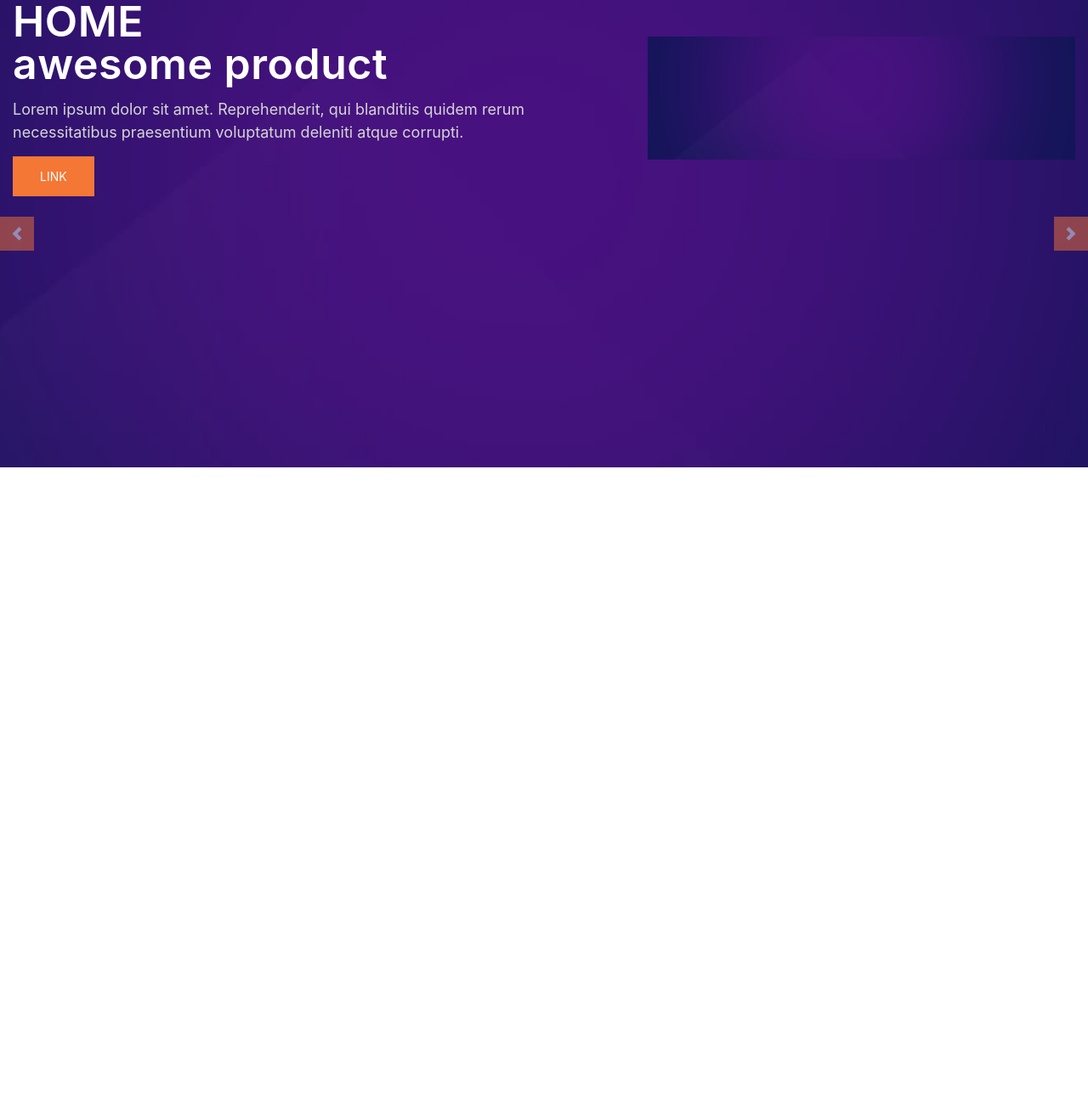
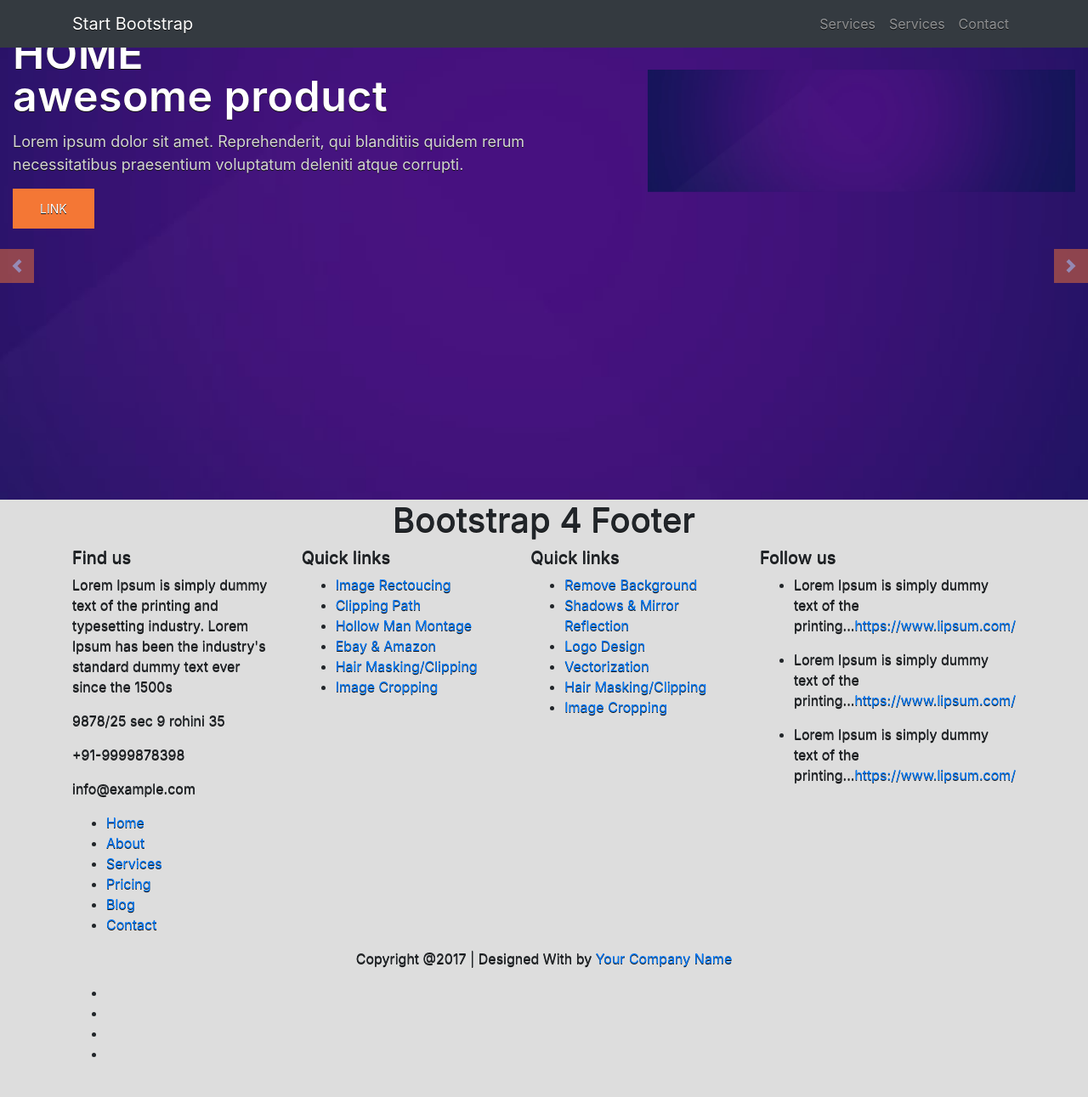
Before and after one commit to Kyoshi84/Website, a Django app: page / in a window 1280 px wide. Shown: the whole page at 85% size. Before the commit the page ends 550 px from the top, so only its background shows below. Run offline with Django 3.2, Linux system fonts and the light colour scheme; data that the repository does not hold is empty; some libraries are stand-ins or nearby versions.

Commit message:
templates, articles view

```diff
--- a/cms/views.py
+++ b/cms/views.py
@@ -1,6 +1,7 @@
 from django.shortcuts import render
 from django.http import HttpResponse
 from .models import Slider, Article, Contact, Footer, Category
+from django.views import generic
 
 def index(request):
     return HttpResponse("Hello, world. You're at the polls index.")
@@ -8,3 +9,11 @@ def index(request):
 def home(request):
     sliders = Slider.objects.all()
     return render(request, 'home.html', {'sliders': sliders})
+
+def article(request):
+
+    return render(request, 'article.html',{'article': article} )
+
+class ArticleView(generic.ListView):
+    model = Article
+    template_name = 'article_list.html'
--- a/static/css/style.css
+++ b/static/css/style.css
@@ -180,3 +180,63 @@
   -webkit-animation-name: slideInRight;
   animation-name: slideInRight;
 }
+
+/* SCC for articles */
+article img{margin:0 1.5em 1.5em 0;box-shadow:0 0 8px 4px black;border:.5em groove #fff;}
+body{ margin:3% auto; background:#ddd; text-shadow:0 .8px #111;}
+article {border:.5em outset #aac !important; border-radius:1em !important; box-shadow:0 0 23px #000 !important;}
+header span.glyphicon{color:#DDD; text-shadow:2px 2px #111 !important;filter:blur(2px);-webkit-filter: blur(2px);
+-moz-filter: blur(2px);
+-o-filter: blur(2px);
+-ms-filter: blur(2px);} /*Note that the blur() Effect is not supported as css3 in FFGecko and IEX*/
+
+
+/* SCC for Navigation */
+.sidenav {
+    height: 100%;
+    width: 0;
+    position: fixed;
+    z-index: 1;
+    top: 0;
+    right: 0;
+    background-color: #111;
+    overflow-x: hidden;
+    transition: 0.5s;
+    padding-top: 60px;
+}
+
+.sidenav a {
+    padding: 8px 8px 8px 32px;
+    text-decoration: none;
+    font-size: 25px;
+    color: #818181;
+    display: block;
+    transition: 0.3s;
+}
+
+.sidenav a:hover {
+    color: #f1f1f1;
+}
+
+.sidenav .closebtn {
+    position: absolute;
+    top: 0;
+    right: 25px;
+    font-size: 36px;
+    margin-left: 50px;
+}
+@media (min-width: 992px){
+
+.sidenav .navbar-nav {
+    -ms-flex-direction: row;
+    flex-direction: column;
+    width: 100%;
+    margin-left: 65px;
+    font-size: 16px;
+    font-weight: 600;
+    text-transform: uppercase;
+}}
+@media screen and (max-height: 450px) {
+  .sidenav {padding-top: 15px;}
+  .sidenav a {font-size: 18px;}
+}
--- /dev/null
+++ b/templates/footer.html
@@ -0,0 +1,6 @@
+{% extends "main.html" %}
+{% block footer %}
+
+
+
+{% endblock %}
--- a/templates/home.html
+++ b/templates/home.html
@@ -1,27 +1,6 @@
-{% load static %}<!DOCTYPE html>
-<html>
-  <head>
-    <meta charset="utf-8">
-    <title>Sliders:</title>
-    <link rel="stylesheet" href="https://stackpath.bootstrapcdn.com/bootstrap/4.3.1/css/bootstrap.min.css" integrity="sha384-ggOyR0iXCbMQv3Xipma34MD+dH/1fQ784/j6cY/iJTQUOhcWr7x9JvoRxT2MZw1T" crossorigin="anonymous">
-    <script src="https://code.jquery.com/jquery-3.3.1.slim.min.js" integrity="sha384-q8i/X+965DzO0rT7abK41JStQIAqVgRVzpbzo5smXKp4YfRvH+8abtTE1Pi6jizo" crossorigin="anonymous"></script>
-    <script src="https://cdnjs.cloudflare.com/ajax/libs/popper.js/1.14.7/umd/popper.min.js" integrity="sha384-UO2eT0CpHqdSJQ6hJty5KVphtPhzWj9WO1clHTMGa3JDZwrnQq4sF86dIHNDz0W1" crossorigin="anonymous"></script>
-    <script src="https://stackpath.bootstrapcdn.com/bootstrap/4.3.1/js/bootstrap.min.js" integrity="sha384-JjSmVgyd0p3pXB1rRibZUAYoIIy6OrQ6VrjIEaFf/nJGzIxFDsf4x0xIM+B07jRM" crossorigin="anonymous"></script>
-    <!------ Include the above in your HEAD tag ---------->
-    <link rel="stylesheet" href="{% static 'css/style.css' %}" >
+{% extends "main.html" %}
 
-    <link href="{% static 'css/animate.css' %}" rel="stylesheet">
-
-    <script type="text/javascript">
-      $('#myCarousel').carousel({
-        interval: 3000,
-          });
-    </script>
-
-  </head>
-  <body>
-
-
+{% block slider %}
     <div id="myCarousel" class="carousel slide carousel-fade" data-ride="carousel">
       <div class="carousel-inner">
 
@@ -96,4 +75,5 @@
       <a class="carousel-control-prev" href="#myCarousel" role="button" data-slide="prev"> <span class="carousel-control-prev-icon" aria-hidden="true"></span> <span class="sr-only">Previous</span> </a> <a class="carousel-control-next" href="#myCarousel" role="button" data-slide="next"> <span class="carousel-control-next-icon" aria-hidden="true"></span> <span class="sr-only">Next</span> </a>
     </div>
     <!--slide end-->
-</html>
+
+{% endblock %}
--- /dev/null
+++ b/templates/main.html
@@ -0,0 +1,149 @@
+{% load static %}<!DOCTYPE html>
+<html>
+  <head>
+    <meta charset="utf-8">
+    <title>Sliders:</title>
+    <link rel="stylesheet" href="https://stackpath.bootstrapcdn.com/bootstrap/4.3.1/css/bootstrap.min.css" integrity="sha384-ggOyR0iXCbMQv3Xipma34MD+dH/1fQ784/j6cY/iJTQUOhcWr7x9JvoRxT2MZw1T" crossorigin="anonymous">
+    <script src="https://code.jquery.com/jquery-3.3.1.slim.min.js" integrity="sha384-q8i/X+965DzO0rT7abK41JStQIAqVgRVzpbzo5smXKp4YfRvH+8abtTE1Pi6jizo" crossorigin="anonymous"></script>
+    <script src="https://cdnjs.cloudflare.com/ajax/libs/popper.js/1.14.7/umd/popper.min.js" integrity="sha384-UO2eT0CpHqdSJQ6hJty5KVphtPhzWj9WO1clHTMGa3JDZwrnQq4sF86dIHNDz0W1" crossorigin="anonymous"></script>
+    <script src="https://stackpath.bootstrapcdn.com/bootstrap/4.3.1/js/bootstrap.min.js" integrity="sha384-JjSmVgyd0p3pXB1rRibZUAYoIIy6OrQ6VrjIEaFf/nJGzIxFDsf4x0xIM+B07jRM" crossorigin="anonymous"></script>
+    <!------ Include the above in your HEAD tag ---------->
+    <link rel="stylesheet" href="{% static 'css/style.css' %}" >
+
+    <link href="{% static 'css/animate.css' %}" rel="stylesheet">
+
+    <script type="text/javascript">
+      $('#myCarousel').carousel({
+        interval: 3000,
+          });
+    </script>
+
+  </head>
+  <body>
+    <nav class="navbar navbar-expand-lg navbar-dark bg-dark fixed-top" id="mainNav">
+      <div class="container">
+        <a class="navbar-brand js-scroll-trigger" href="#page-top" >Start Bootstrap</a>
+        <button class="navbar-toggler collapsed" id="main" type="button" data-toggle="collapse" data-target="#navbarResponsive" aria-controls="navbarResponsive" aria-expanded="false" aria-label="Toggle navigation">
+          <span class="navbar-toggler-icon" onclick="openNav()"></span>
+        </button>
+        <div class="navbar-collapse collapse">
+          <ul class="navbar-nav ml-auto">
+            <li class="nav-item">
+            <a class="nav-link js-scroll-trigger" href="#services">Services</a>
+            </li>
+            <li class="nav-item">
+              <a class="nav-link js-scroll-trigger" href="#services">Services</a>
+            </li>
+            <li class="nav-item">
+              <a class="nav-link js-scroll-trigger" href="#contact">Contact</a>
+            </li>
+          </ul>
+        </div>
+        <div class="navbar-collapse  sidenav" id="mySidenav" style="">
+          <ul class="navbar-nav ml-auto">
+            <li class="nav-item">
+              <a href="javascript:void(0)" class="closebtn" onclick="closeNav()">×</a>
+            </li>
+            <li class="nav-item">
+              <a class="nav-link js-scroll-trigger" href="#services">Services</a>
+            </li>
+            <li class="nav-item">
+              <a class="nav-link js-scroll-trigger" href="#contact">Contact</a>
+            </li>
+          </ul>
+        </div>
+      </div>
+    </nav>
+
+    {% block slider %}
+    {% endblock %}
+    {% block articles %}
+    {% endblock %}
+<footer>
+  <h1><center>Bootstrap 4 Footer</center></h1>
+
+  <!--footer starts from here-->
+  <footer class="footer">
+  <div class="container bottom_border">
+  <div class="row">
+  <div class=" col-sm-4 col-md col-sm-4  col-12 col">
+  <h5 class="headin5_amrc col_white_amrc pt2">Find us</h5>
+  <!--headin5_amrc-->
+  <p class="mb10">Lorem Ipsum is simply dummy text of the printing and typesetting industry. Lorem Ipsum has been the industry's standard dummy text ever since the 1500s</p>
+  <p><i class="fa fa-location-arrow"></i> 9878/25 sec 9 rohini 35 </p>
+  <p><i class="fa fa-phone"></i>  +91-9999878398  </p>
+  <p><i class="fa fa fa-envelope"></i> info@example.com  </p>
+
+
+  </div>
+
+
+  <div class=" col-sm-4 col-md  col-6 col">
+  <h5 class="headin5_amrc col_white_amrc pt2">Quick links</h5>
+  <!--headin5_amrc-->
+  <ul class="footer_ul_amrc">
+  <li><a href="http://webenlance.com">Image Rectoucing</a></li>
+  <li><a href="http://webenlance.com">Clipping Path</a></li>
+  <li><a href="http://webenlance.com">Hollow Man Montage</a></li>
+  <li><a href="http://webenlance.com">Ebay & Amazon</a></li>
+  <li><a href="http://webenlance.com">Hair Masking/Clipping</a></li>
+  <li><a href="http://webenlance.com">Image Cropping</a></li>
+  </ul>
+  <!--footer_ul_amrc ends here-->
+  </div>
+
+
+  <div class=" col-sm-4 col-md  col-6 col">
+  <h5 class="headin5_amrc col_white_amrc pt2">Quick links</h5>
+  <!--headin5_amrc-->
+  <ul class="footer_ul_amrc">
+  <li><a href="http://webenlance.com">Remove Background</a></li>
+  <li><a href="http://webenlance.com">Shadows & Mirror Reflection</a></li>
+  <li><a href="http://webenlance.com">Logo Design</a></li>
+  <li><a href="http://webenlance.com">Vectorization</a></li>
+  <li><a href="http://webenlance.com">Hair Masking/Clipping</a></li>
+  <li><a href="http://webenlance.com">Image Cropping</a></li>
+  </ul>
+  <!--footer_ul_amrc ends here-->
+  </div>
+
+
+  <div class=" col-sm-4 col-md  col-12 col">
+  <h5 class="headin5_amrc col_white_amrc pt2">Follow us</h5>
+  <!--headin5_amrc ends here-->
+
+  <ul class="footer_ul2_amrc">
+  <li><a href="#"><i class="fab fa-twitter fleft padding-right"></i> </a><p>Lorem Ipsum is simply dummy text of the printing...<a href="#">https://www.lipsum.com/</a></p></li>
+  <li><a href="#"><i class="fab fa-twitter fleft padding-right"></i> </a><p>Lorem Ipsum is simply dummy text of the printing...<a href="#">https://www.lipsum.com/</a></p></li>
+  <li><a href="#"><i class="fab fa-twitter fleft padding-right"></i> </a><p>Lorem Ipsum is simply dummy text of the printing...<a href="#">https://www.lipsum.com/</a></p></li>
+  </ul>
+  <!--footer_ul2_amrc ends here-->
+  </div>
+  </div>
+  </div>
+
+
+  <div class="container">
+  <ul class="foote_bottom_ul_amrc">
+  <li><a href="http://webenlance.com">Home</a></li>
+  <li><a href="http://webenlance.com">About</a></li>
+  <li><a href="http://webenlance.com">Services</a></li>
+  <li><a href="http://webenlance.com">Pricing</a></li>
+  <li><a href="http://webenlance.com">Blog</a></li>
+  <li><a href="http://webenlance.com">Contact</a></li>
+  </ul>
+  <!--foote_bottom_ul_amrc ends here-->
+  <p class="text-center">Copyright @2017 | Designed With by <a href="#">Your Company Name</a></p>
+
+  <ul class="social_footer_ul">
+  <li><a href="http://webenlance.com"><i class="fab fa-facebook-f"></i></a></li>
+  <li><a href="http://webenlance.com"><i class="fab fa-twitter"></i></a></li>
+  <li><a href="http://webenlance.com"><i class="fab fa-linkedin"></i></a></li>
+  <li><a href="http://webenlance.com"><i class="fab fa-instagram"></i></a></li>
+  </ul>
+  <!--social_footer_ul ends here-->
+  </div>
+</footer>
+  </body>
+
+  </html>
--- a/website/urls.py
+++ b/website/urls.py
@@ -23,5 +23,6 @@ from cms import views
 urlpatterns = [
     re_path(r'^$', views.home, name='home'),
     path('admin/', admin.site.urls),
+    path('articles/', views.ArticleView.as_view(), name='articles')
 
 ] + static(settings.MEDIA_URL, document_root=settings.MEDIA_ROOT) + static(settings.STATIC_URL, document_root=settings.STATIC_ROOT)
```
Also changed, not shown: cms/admin.py (+7 -9 lines), templates/article_list.html (added, +57 -0 lines).
